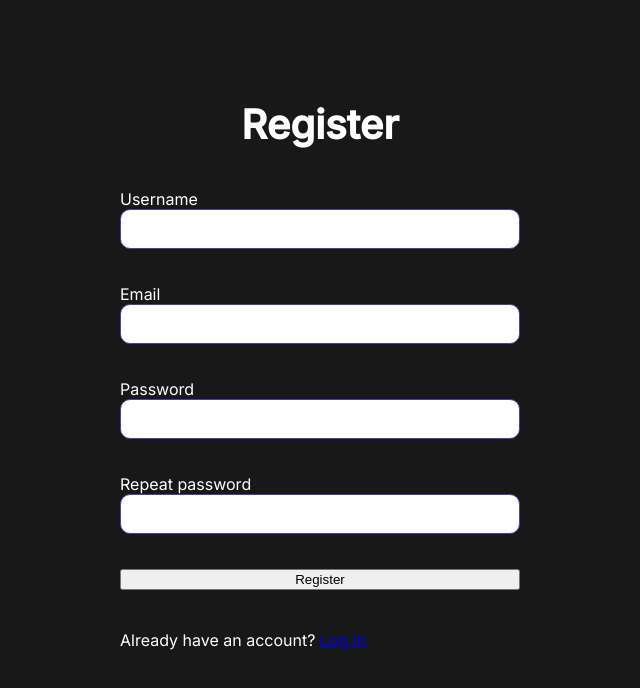
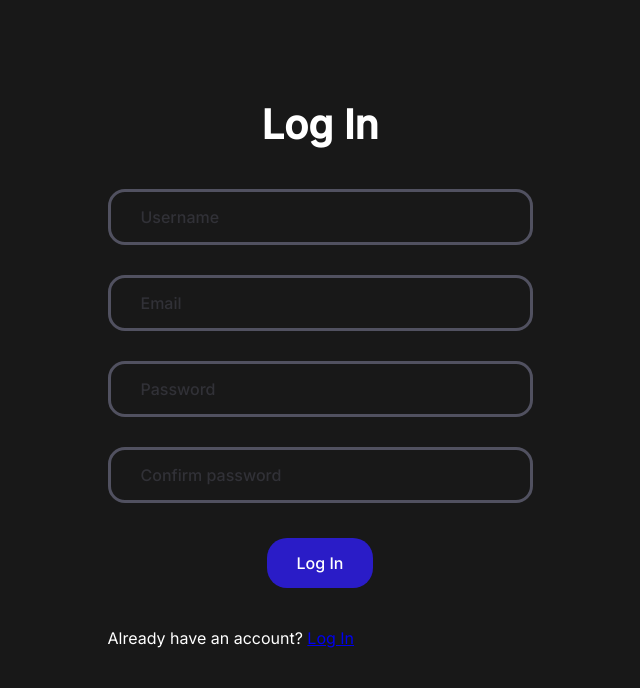
Before and after one commit to Egor-oop/hibook-react, a React (Create React App) app: page /register in a window 1280 px wide. Shown: the top 688 px of the page, without its empty margins (320-960 px from the left). Built offline with nearby package versions, Linux system fonts and the light colour scheme.

Commit message:
feat: register redesign

```diff
--- a/src/pages/auth/Register.jsx
+++ b/src/pages/auth/Register.jsx
@@ -1,7 +1,7 @@
 import React from 'react';
 import './Auth.css';
-import { AuthInput } from '../../components/auth/AuthInput';
-import { InputButton } from '../../components/button/InputButton';
+import { MainButton } from '../../components/button/MainButton';
+import { MainInput } from '../../components/input/MainInput';
 import { Link, Navigate } from 'react-router-dom';
 
 export const Register = () => {
@@ -35,40 +35,90 @@ export const Register = () => {
   const isLoggedIn = !localStorage.getItem('userToken');
   if (isLoggedIn) {
     return (
+      // <div className='auth__container'>
+      //   <form className='auth__form'>
+      //     <h1 className='auth__header'>Register</h1>
+      //     <div className='auth__form-inputs'>
+      //       <AuthInput
+      //         type='text'
+      //         label='Username'
+      //         value={username}
+      //         onChange={(e) => setUsername(e.target.value)}
+      //       />
+      //       <AuthInput
+      //         type='email'
+      //         label='Email'
+      //         value={email}
+      //         onChange={(e) => setEmail(e.target.value)}
+      //       />
+      //       <AuthInput
+      //         type='password'
+      //         label='Password'
+      //         value={password}
+      //         onChange={(e) => setPassword(e.target.value)}
+      //       />
+      //       <AuthInput
+      //         type='password'
+      //         label='Repeat password'
+      //         value={password2}
+      //         onChange={(e) => setPassword2(e.target.value)}
+      //       />
+      //       <InputButton
+      //         title='Register'
+      //         onClick={() => register()}
+      //       />
+      //     </div>
+      //     <p>
+      //       Already have an account? <Link to='/login'>Log In</Link>
+      //     </p>
+      //   </form>
+      // </div>
       <div className='auth__container'>
         <form className='auth__form'>
-          <h1 className='auth__header'>Register</h1>
+          <h1 className='auth__header'>Log In</h1>
           <div className='auth__form-inputs'>
-            <AuthInput
+            <div className='auth__form-data-inputs'>
+              <MainInput
                 type='text'
-              label='Username'
+                placeholder='Username'
                 value={username}
                 onChange={(e) => setUsername(e.target.value)}
+                style={{ width: '425px' }}
+                required
               />
-            <AuthInput
+              <MainInput
                 type='email'
-              label='Email'
+                placeholder='Email'
                 value={email}
                 onChange={(e) => setEmail(e.target.value)}
+                style={{ width: '425px' }}
+                required
               />
-            <AuthInput
+              <MainInput
                 type='password'
-              label='Password'
+                placeholder='Password'
                 value={password}
                 onChange={(e) => setPassword(e.target.value)}
+                style={{ width: '425px' }}
+                required
               />
-            <AuthInput
+              <MainInput
                 type='password'
-              label='Repeat password'
+                placeholder='Confirm password'
                 value={password2}
                 onChange={(e) => setPassword2(e.target.value)}
-            />
-            <InputButton
-              title='Register'
-              onClick={() => register()}
+                style={{ width: '425px' }}
+                required
               />
             </div>
-          <p>
+            <MainButton
+              title='Log In'
+              onClick={() => register()}
+              style={{ 'max-width': '120px' }}
+              wrapperStyle={{ 'text-align': 'center' }}
+            />
+          </div>
+          <p className='auth__question-text'>
             Already have an account? <Link to='/login'>Log In</Link>
           </p>
         </form>
```
Lines whose indentation alone changed are shown as unchanged.
